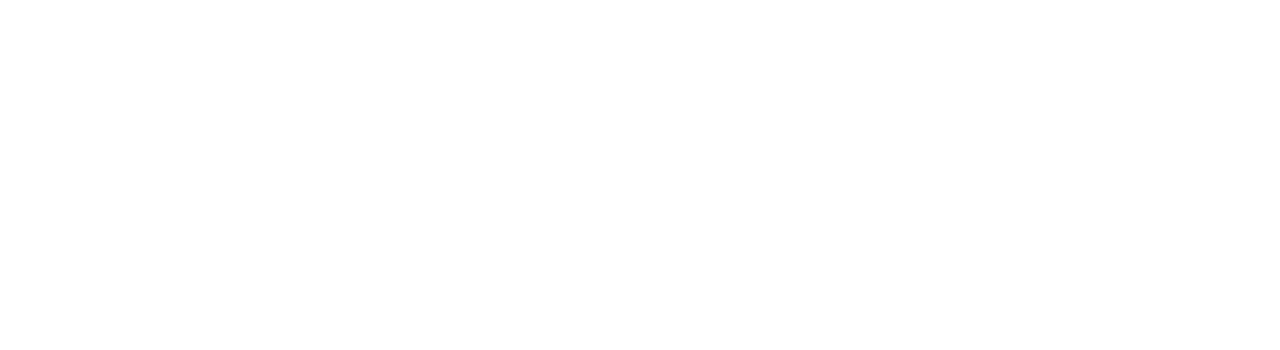
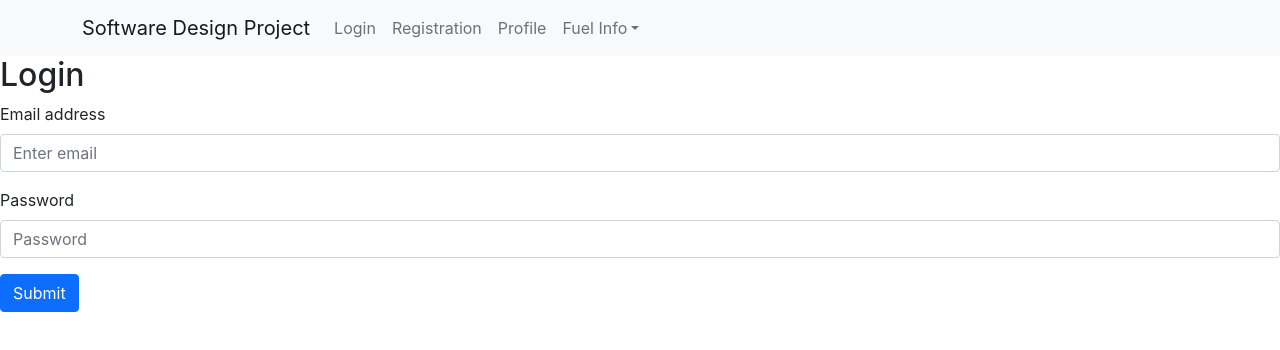
Before and after one commit to cnoott/software-design-project, a React (Create React App) app in the folder sofware-design-frontend/: page /login in a window 1280 px wide. Before the commit this address had no page. Shown: the top 350 px of the page. Built offline with nearby package versions, Linux system fonts and the light colour scheme.

Commit message:
created header and login page

```diff
--- a/sofware-design-frontend/public/index.html
+++ b/sofware-design-frontend/public/index.html
@@ -15,6 +15,10 @@
       user's mobile device or desktop. See https://developers.google.com/web/fundamentals/web-app-manifest/
     -->
     <link rel="manifest" href="%PUBLIC_URL%/manifest.json" />
+<link href="https://cdn.jsdelivr.net/npm/bootstrap@5.1.3/dist/css/bootstrap.min.css" rel="stylesheet" integrity="sha384-1BmE4kWBq78iYhFldvKuhfTAU6auU8tT94WrHftjDbrCEXSU1oBoqyl2QvZ6jIW3" crossorigin="anonymous">
+
+
+
     <!--
       Notice the use of %PUBLIC_URL% in the tags above.
       It will be replaced with the URL of the `public` folder during the build.
--- a/sofware-design-frontend/src/App.js
+++ b/sofware-design-frontend/src/App.js
@@ -1,9 +1,11 @@
 import logo from './logo.svg';
+import Header from './core/Header';
 import './App.css';
 
 function App() {
   return (
     <div className="App">
+    <Header/>
       <header className="App-header">
         <img src={logo} className="App-logo" alt="logo" />
         <p>
--- a/sofware-design-frontend/src/RootElement.js
+++ b/sofware-design-frontend/src/RootElement.js
@@ -1,5 +1,6 @@
 import React from 'react';
 import App from './App';
+import Login from './login/Login';
 import { BrowserRouter, Routes, Route } from 'react-router-dom';
 
 const RootElement = () => {
@@ -7,6 +8,7 @@
         <BrowserRouter>
             <Routes>
                 <Route path='/' exact element={<App/>}/>
+                <Route path='/login' exact element={<Login/>}/>
             </Routes>
         </BrowserRouter>
     );
--- /dev/null
+++ b/sofware-design-frontend/src/core/Header.js
@@ -0,0 +1,35 @@
+import React, {useState} from 'react';
+import Navbar from 'react-bootstrap/Navbar';
+import Nav from 'react-bootstrap/Nav';
+import Container from 'react-bootstrap/Container';
+import NavDropdown from 'react-bootstrap/NavDropdown';
+
+const Header = () => {
+    //define isLoggedIn logic here
+    //const isLoggedIn = isAuthenticated();
+
+    return (
+	<div>
+	    <Navbar bg="light" expand="lg">
+		<Container>
+		    <Navbar.Brand href="#home">Software Design Project</Navbar.Brand>
+		    <Navbar.Toggle aria-controls="basic-navbar-nav" />
+		    <Navbar.Collapse id="basic-navbar-nav">
+			<Nav className="me-auto">
+			    <Nav.Link href="/login">Login</Nav.Link>
+			    <Nav.Link href="/client-registration">Registration</Nav.Link>
+			    <Nav.Link href="/client-registration">Profile</Nav.Link>
+			    <NavDropdown title="Fuel Info" id="basic-nav-dropdown">
+				<NavDropdown.Item href="#action/3.1">Fuel Quote</NavDropdown.Item>
+				<NavDropdown.Item href="#action/3.2">Fuel Quote History</NavDropdown.Item>
+				<NavDropdown.Item href="#action/3.3"></NavDropdown.Item>
+			    </NavDropdown>
+			</Nav>
+		    </Navbar.Collapse>
+		</Container>
+	    </Navbar>
+	</div>
+    );
+};
+
+export default Header;
--- a/sofware-design-frontend/src/login/Login.js
+++ b/sofware-design-frontend/src/login/Login.js
@@ -1,10 +1,31 @@
 import React from 'react';
-
+import Header from '../core/Header';
+import Form from 'react-bootstrap/Form';
+import Button from 'react-bootstrap/Button';
 
 const Login = () => {
 
     return (
-        <p> login page </p>
+        <>
+            <Header/>
+            <Form>
+                <h2> Login </h2>
+                <Form.Group className="mb-3" controlId="formBasicEmail">
+                    <Form.Label>Email address</Form.Label>
+                    <Form.Control type="email" placeholder="Enter email" />
+                </Form.Group>
+
+                <Form.Group className="mb-3" controlId="formBasicPassword">
+                    <Form.Label>Password</Form.Label>
+                    <Form.Control type="password" placeholder="Password" />
+                </Form.Group>
+
+                <Button variant="primary" type="submit">
+                    Submit
+                </Button>
+            </Form>
+        </>
+
     );
 };
 
```
